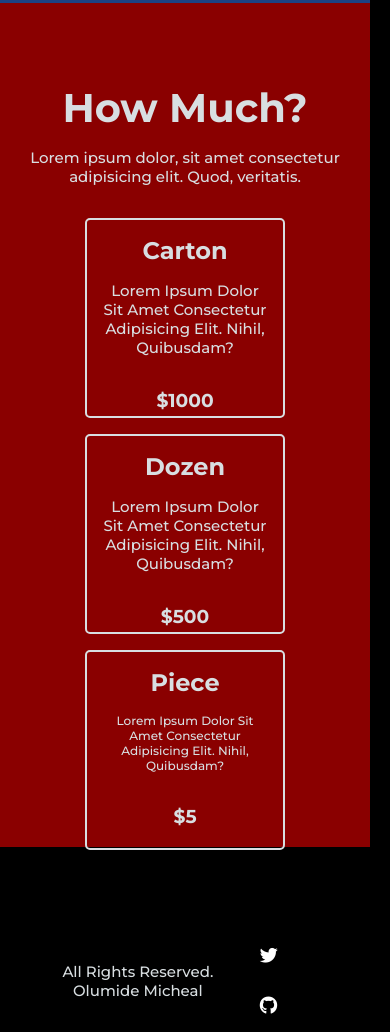
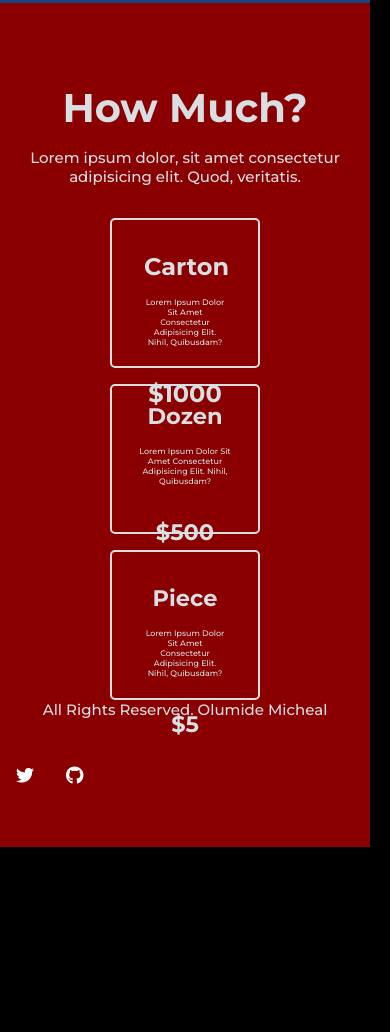
Before and after one commit to codewithmide/Product_Landing_Page, a plain HTML site: page index.html in a window 390 px wide. Shown: the part 3581-4613 px from the top of the page. After the commit the page ends 4428 px from the top, so only its background shows below. Drawn offline with Linux system fonts and the light colour scheme.

Commit message:
reformatted

```diff
--- a/index.html
+++ b/index.html
@@ -49,22 +49,20 @@
       <div id="carton">
         <h2>carton</h2>
         <p>Lorem ipsum dolor sit amet consectetur adipisicing elit. Nihil, quibusdam?</p>
-        <h3>$1000</h3>
+        <h2>$1000</h2>
       </div>
       <div id="dozen">
         <h2> Dozen</h2>
         <p>Lorem ipsum dolor sit amet consectetur adipisicing elit. Nihil, quibusdam?</p>
-        <h3>$500</h3>
+        <h2>$500</h2>
       </div>
       <div id="piece">
         <h2>Piece</h2>
         <p>Lorem ipsum dolor sit amet consectetur adipisicing elit. Nihil, quibusdam?</p>
-        <h3>$5</h3>
+        <h2>$5</h2>
       </div>
     </div>
-    <footer>
-      <p>All Rights Reserved. Olumide Micheal</p>
-      <div id="links">
+    <p class="footer">All Rights Reserved. Olumide Micheal</p>
     <a href="#">
       <i class="fa-brands fa-twitter"></i>
     </a>
@@ -72,8 +70,6 @@
       <i class="fa-brands fa-github"></i>
     </a>
 </div>
-    </footer>
-</div>
 </body>
 
 </html>
--- a/styles.css
+++ b/styles.css
@@ -532,48 +532,41 @@ footer p {
     }
 
     #carton {
-        width: 200px;
-        height: 200px;
+        width: 150px;
+        height: 150px;
         text-align: center;
-        padding: 1rem;
+        font-size: 1rem;
     }
+
     #carton p {
-        padding-top: 1rem;
-        font-size: 15px;
+        font-size: 8px;
         width: fit-content;
     }
 
     #dozen {
-        width: 200px;
-        height: 200px;
+        width: 150px;
+        height: 150px;
         text-align: center;
         padding: 1rem;
     }
     #dozen p {
         padding-top: 1rem;
-        font-size: 15px;
+        font-size: 8px;
         width: fit-content;
     }
 
     #piece {
-        width: 200px;
-        height: 200px;
+        width: 150px;
+        height: 150px;
         text-align: center;
-        padding: 1rem;
     }
     #piece p {
         padding-top: 1rem;
-        font-size: 12px;
+        font-size: 8px;
         width: fit-content;
     }
-    footer {
-        padding-bottom: 0;
+    .price, .footer {
+        width: 370px;
         font-size: 15px;
-        width: 370px;
-    }
-    #link {
-        padding-bottom: 0;
-        font-size: 15px;
-        width: 370px;
     }
 }
```
Lines whose indentation alone changed are shown as unchanged.
